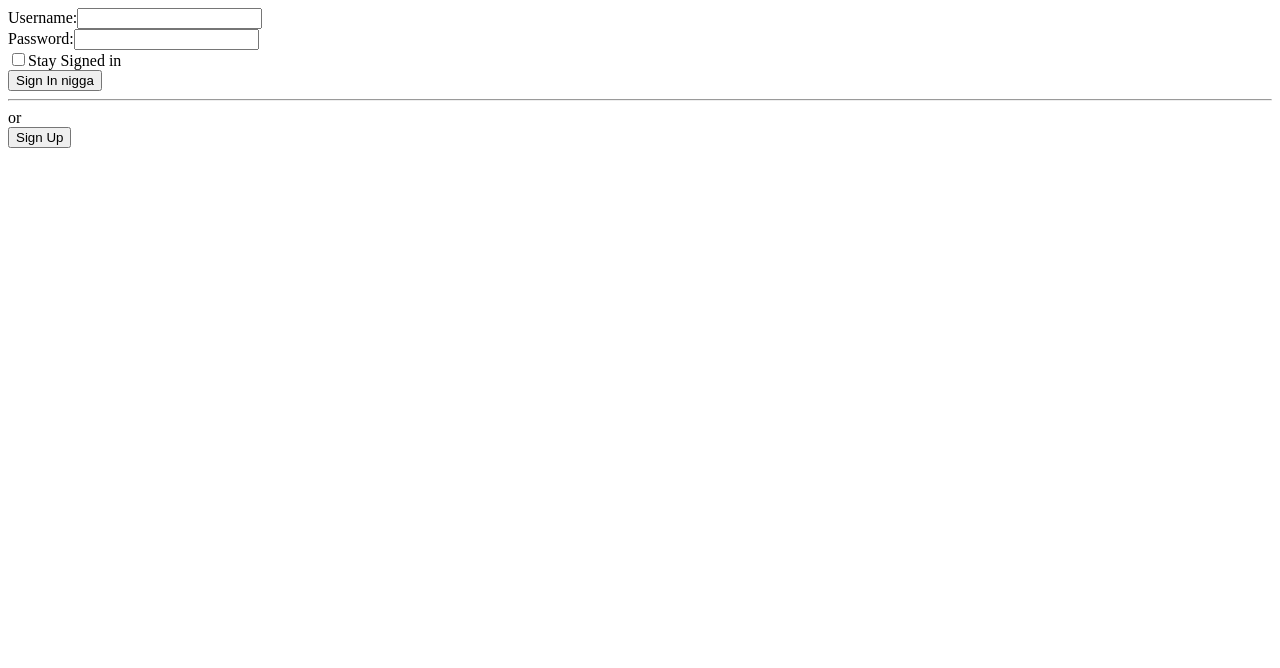
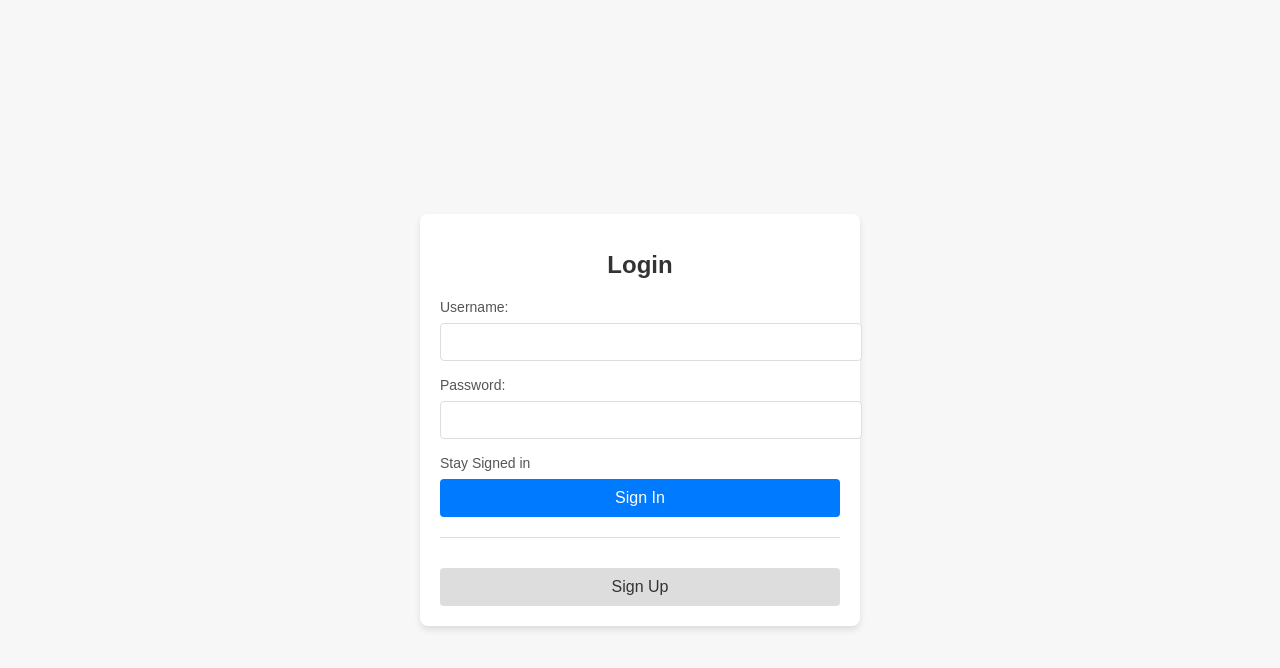
Before and after one commit to sanmay06/Job-Aggregator, a React (Create React App) app: page / in a window 1280 px wide. Shown: the top 668 px of the page. Built offline with nearby package versions, Linux system fonts and the light colour scheme.

Commit message:
basic styling

```diff
--- a/package.json
+++ b/package.json
@@ -40,5 +40,8 @@
       "last 1 firefox version",
       "last 1 safari version"
     ]
+  },
+  "devDependencies": {
+    "tailwindcss": "^3.4.15"
   }
 }
--- a/src/App.jsx
+++ b/src/App.jsx
@@ -21,6 +21,7 @@ function App () {
     ])
     return <>
         <RouterProvider router={router} />
+
     </>
 }
 
--- /dev/null
+++ b/src/components/styles.css
@@ -0,0 +1,53 @@
+.navbar {
+    background-color: #007bff; /* Blue background */
+    color: white;
+    padding: 10px 20px;
+    box-shadow: 0 2px 4px rgba(0, 0, 0, 0.1);
+    position: sticky;
+    top: 0;
+    z-index: 1000;
+}
+
+.navbar-container {
+    display: flex;
+    justify-content: space-between;
+    align-items: center;
+    max-width: 1200px;
+    margin: 0 auto;
+}
+
+.navbar-logo {
+    font-size: 20px;
+    font-weight: bold;
+}
+
+.navbar-links {
+    list-style: none;
+    display: flex;
+    gap: 15px;
+    margin: 0;
+    padding: 0;
+}
+
+.navbar-links li a {
+    text-decoration: none;
+    color: white;
+    font-size: 16px;
+    transition: color 0.3s ease;
+}
+
+.navbar-links li a:hover {
+    color: #ffc107;
+}
+
+@media (max-width: 768px) {
+    .navbar-container {
+        flex-direction: column;
+        text-align: center;
+    }
+
+    .navbar-links {
+        flex-direction: column;
+        gap: 10px;
+    }
+}
--- /dev/null
+++ b/src/index.css
@@ -0,0 +1,3 @@
+@tailwind base;
+@tailwind components;
+@tailwind utilities;
--- a/src/pages/Home.jsx
+++ b/src/pages/Home.jsx
@@ -1,31 +1,21 @@
 import React, { useEffect, useState } from 'react';
-import api from '../API';
+import './styles.css';
 
 function Home() {
     const [test, setTest] = useState(null);
     const [error, setError] = useState(null);
 
-    /*useEffect(() => {
-        api.get('/test')
-            .then(response => {
-                setTest(response.data);
-            })
-            .catch(err => {
-                console.error('Error fetching data:', err);
-                setError(err.message);
-            });
-    }, []);
-
-    if (error) {
-        return <h1>Error: {error}</h1>;
-    }
-    */
     return (
-        <div>
+        <div className="center-container">
             {test === null ? (
                 <h1>Loading...</h1>
             ) : (
-                test.message.map((member, index) => <p key={index}>{member}</p>)
+                <div className="card">
+                    <h1>Messages</h1>
+                    {test.message.map((member, index) => (
+                        <p key={index}>{member}</p>
+                    ))}
+                </div>
             )}
         </div>
     );
--- a/src/pages/Login.jsx
+++ b/src/pages/Login.jsx
@@ -1,41 +1,44 @@
 import React, { useState } from "react";
 import { useAuth } from "../Authorize";
 import { useNavigate } from "react-router-dom";
-import api from "../API"
+import './styles.css';
 
 function Login() {
-    const { login, user} = useAuth();
+    const { login, user } = useAuth();
     const navigate = useNavigate();
-    const [msg, setmsg] = useState(null);
-    const [ error, setError] = useState();
+    const [msg, setMsg] = useState(null);
 
-    /*if(user != null){
-        console.log("redirecting");
-        navigate("/home");
-    }*/
-
-    async function SignIn(event){
+    async function SignIn(event) {
         event.preventDefault();
-        /*const username = event.target.username.value;git
-        const pass = event.target.password.value;
-        api.post("/login",{"username": username, "password": pass})
-        .then(respone=>
-                setmsg(respone.data.message)
-        ).catch(e=> console.log(e))*/
     }
 
     return (
-        <form onSubmit={SignIn}>
-            Username:
-            <input type="text" name="username" required/><br/>
-            Password:
-            <input type="password" name="password" required/><br/>
-            <input type='checkbox' name="staySigned" />Stay Signed in<br />
-            <button type="submit" value={"Sign In"} >Sign In nigga</button><br />
-            <div>{msg}</div>
-            <hr/> or<br />
-            <button onClick={(event) => { event.preventDefault(); navigate("/Sign In")}} >Sign Up</button>
-        </form>
+        <div className="center-container">
+            <form className="card" onSubmit={SignIn}>
+                <h1>Login</h1>
+                <label>Username:</label>
+                <input type="text" name="username" required />
+                <label>Password:</label>
+                <input type="password" name="password" required />
+                <div>
+                    <label>Stay Signed in</label>
+                </div>
+                <button type="submit">Sign In</button>
+                <div className="message">{msg}</div>
+                <hr />
+                <button
+                    type="button"
+                    onClick={() => navigate("/Sign In")}
+                    style={{
+                        backgroundColor: "#ddd",
+                        color: "#333",
+                        marginTop: "10px",
+                    }}
+                >
+                    Sign Up
+                </button>
+            </form>
+        </div>
     );
 }
 
--- a/src/pages/SignUp.jsx
+++ b/src/pages/SignUp.jsx
@@ -1,46 +1,52 @@
-import React, { useEffect, useRef, useState } from "react";
-import api from "../API";
+import React, { useEffect, useState } from "react";
+import './styles.css';
 
 function SignIn() {
-    const ref = useRef();
-    const form = new FormData(ref.current);
-    const data = Object.fromEntries(form);
-    const[ pass, setpass ] = useState("");
-    const[ conpass, setconpass ] = useState("");
-    const [ correct, setcorr ] = useState(false);
-    const [ msg, setmsg ] = useState("");
+    const [pass, setPass] = useState("");
+    const [conPass, setConPass] = useState("");
+    const [error, setError] = useState("");
+    const [msg, setMsg] = useState("");
 
     async function SignUp(event) {
         event.preventDefault();
-        /*await api.post("/register", { 'email':event.target.email.value, 'username': event.target.username.value, 'password': event.target.password.value } )
-        .then(response => setmsg(response.data.message).cath(e => console.log(e)) )*/
-
+        if (pass !== conPass) {
+            setError("Passwords do not match");
+        } else {
+            setError("");
+            setMsg("Account created successfully!");
+        }
     }
 
-    useEffect( () => {
-        if(conpass !== pass)
-            setcorr(true);
-        else
-            setcorr(false);
-    },[conpass])
-
     return (
-        <section >
-            <form ref = {ref} onSubmit = {SignUp} >
-            Enter Email:<br />
-            <input type = 'email' name="email" required/><br />
-            Enter the username:<br />
-            <input type="text" name="username" required/><br />
-            Enter the password:<br />
-            <input type="password" name="password" value={pass} onChange={event => setpass(event.target.value)}required/><br />
-            Confirm Password:<br />
-            <input type="text" name="conpass" value={conpass} onChange={event => setconpass(event.target.value)} required/><br />
-            {correct && (<h6>password and confirm password should be same</h6>)}
-            <button onSubmit={SignUp}>Submit</button>
-        </form>
-        <div>{msg}</div>
-        </section>
-    )
+        <div className="center-container">
+            <form className="card" onSubmit={SignUp}>
+                <h1>Sign Up</h1>
+                <label>Email:</label>
+                <input type="email" name="email" required />
+                <label>Username:</label>
+                <input type="text" name="username" required />
+                <label>Password:</label>
+                <input
+                    type="password"
+                    name="password"
+                    value={pass}
+                    onChange={(e) => setPass(e.target.value)}
+                    required
+                />
+                <label>Confirm Password:</label>
+                <input
+                    type="password"
+                    name="confirmPassword"
+                    value={conPass}
+                    onChange={(e) => setConPass(e.target.value)}
+                    required
+                />
+                {error && <p className="error">{error}</p>}
+                <button type="submit">Submit</button>
+                <div className="message">{msg}</div>
+            </form>
+        </div>
+    );
 }
 
 export default SignIn;
--- /dev/null
+++ b/src/pages/styles.css
@@ -0,0 +1,88 @@
+body, html {
+    margin: 0;
+    padding: 0;
+    font-family: 'Arial', sans-serif;
+    background-color: #f7f7f7;
+    color: #333;
+}
+
+.center-container {
+    min-height: 100vh;
+    display: flex;
+    align-items: center;
+    justify-content: center;
+    padding: 20px;
+}
+
+.card {
+    background: white;
+    box-shadow: 0 4px 6px rgba(0, 0, 0, 0.1);
+    border-radius: 8px;
+    padding: 20px;
+    width: 100%;
+    max-width: 400px;
+}
+
+form label {
+    display: block;
+    font-size: 14px;
+    margin-bottom: 8px;
+    color: #555;
+}
+
+form input {
+    width: 100%;
+    padding: 10px;
+    margin-bottom: 16px;
+    border: 1px solid #ddd;
+    border-radius: 4px;
+    font-size: 14px;
+}
+
+form input:focus {
+    border-color: #007bff;
+    outline: none;
+    box-shadow: 0 0 4px rgba(0, 123, 255, 0.2);
+}
+
+form button {
+    width: 100%;
+    padding: 10px;
+    font-size: 16px;
+    color: white;
+    background-color: #007bff;
+    border: none;
+    border-radius: 4px;
+    cursor: pointer;
+    transition: background-color 0.3s ease;
+}
+
+form button:hover {
+    background-color: #0056b3;
+}
+
+.error {
+    color: red;
+    font-size: 12px;
+    margin-top: -10px;
+    margin-bottom: 16px;
+}
+
+hr {
+    border: none;
+    border-top: 1px solid #ddd;
+    margin: 20px 0;
+}
+
+.message {
+    text-align: center;
+    color: #666;
+    font-size: 14px;
+}
+
+h1 {
+    font-size: 24px;
+    color: #333;
+    text-align: center;
+    margin-bottom: 20px;
+}
--- a/tailwind.config.js
+++ b/tailwind.config.js
@@ -1,6 +1,6 @@
 /** @type {import('tailwindcss').Config} */
 module.exports = {
-  content: ["./src/**/*.{js,jsx,ts,tsx}",],
+  content: [ "./src/**/*.{js,jsx,ts,tsx}",],
   theme: {
     extend: {},
   },
```
Also changed, not shown: src/components/Navbar.jsx (+15 -3 lines), 1 other file (tests, documents, lock files or other folders).
